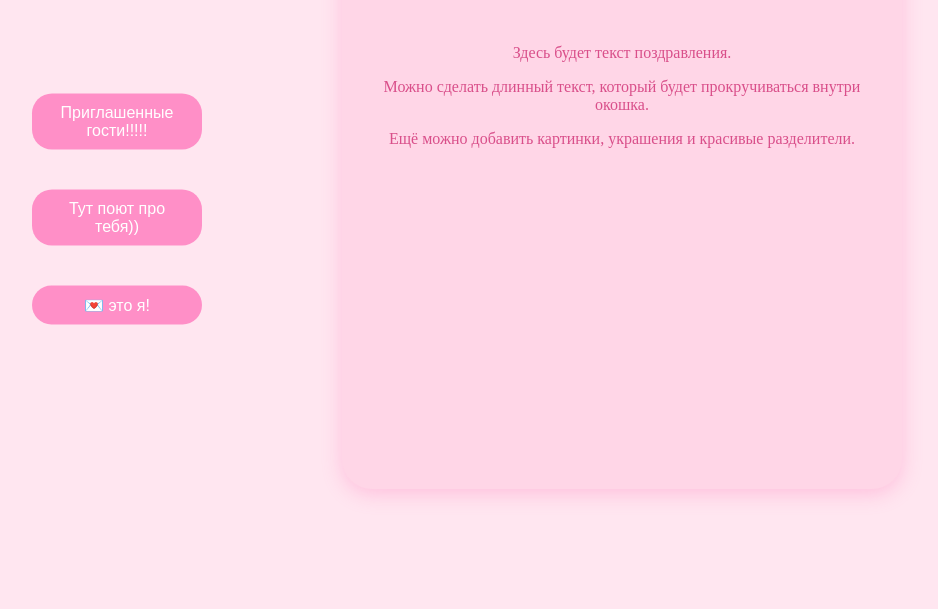
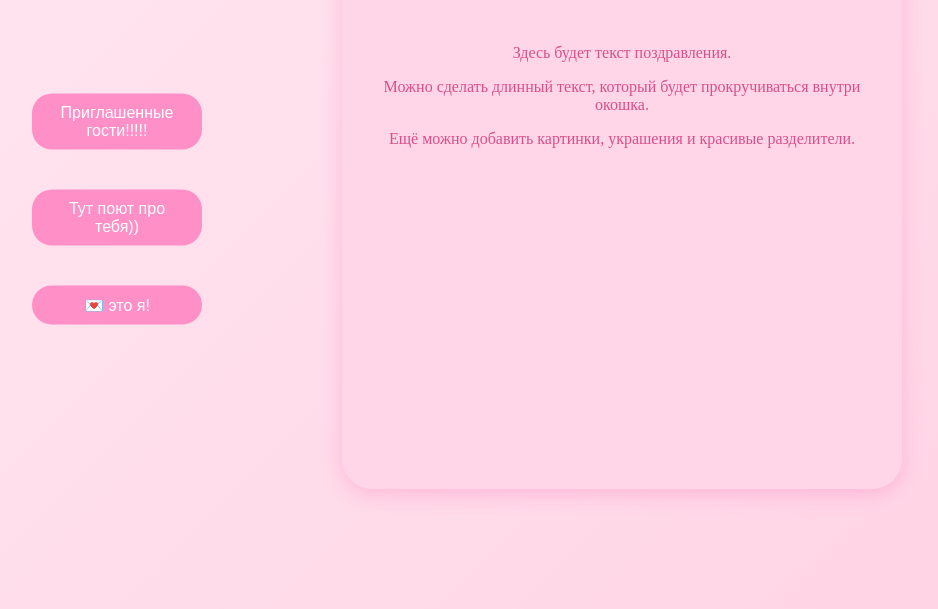
Before and after one commit to stcathy/hb67-18, a plain HTML site: page nextpage.html in a window 1280 px wide. Shown: the part 191-800 px from the top of the page, without its empty margins (18-956 px from the left). Drawn offline with Linux system fonts and the light colour scheme.

Commit message:
Update style.css

```diff
--- a/style.css
+++ b/style.css
@@ -1,5 +1,5 @@
 body {
-    background: #ffe6f0;
+    background: linear-gradient(135deg, #ffe6f0, #ffd1e3);
     margin: 0;
     min-height: 100vh;
 }
```
